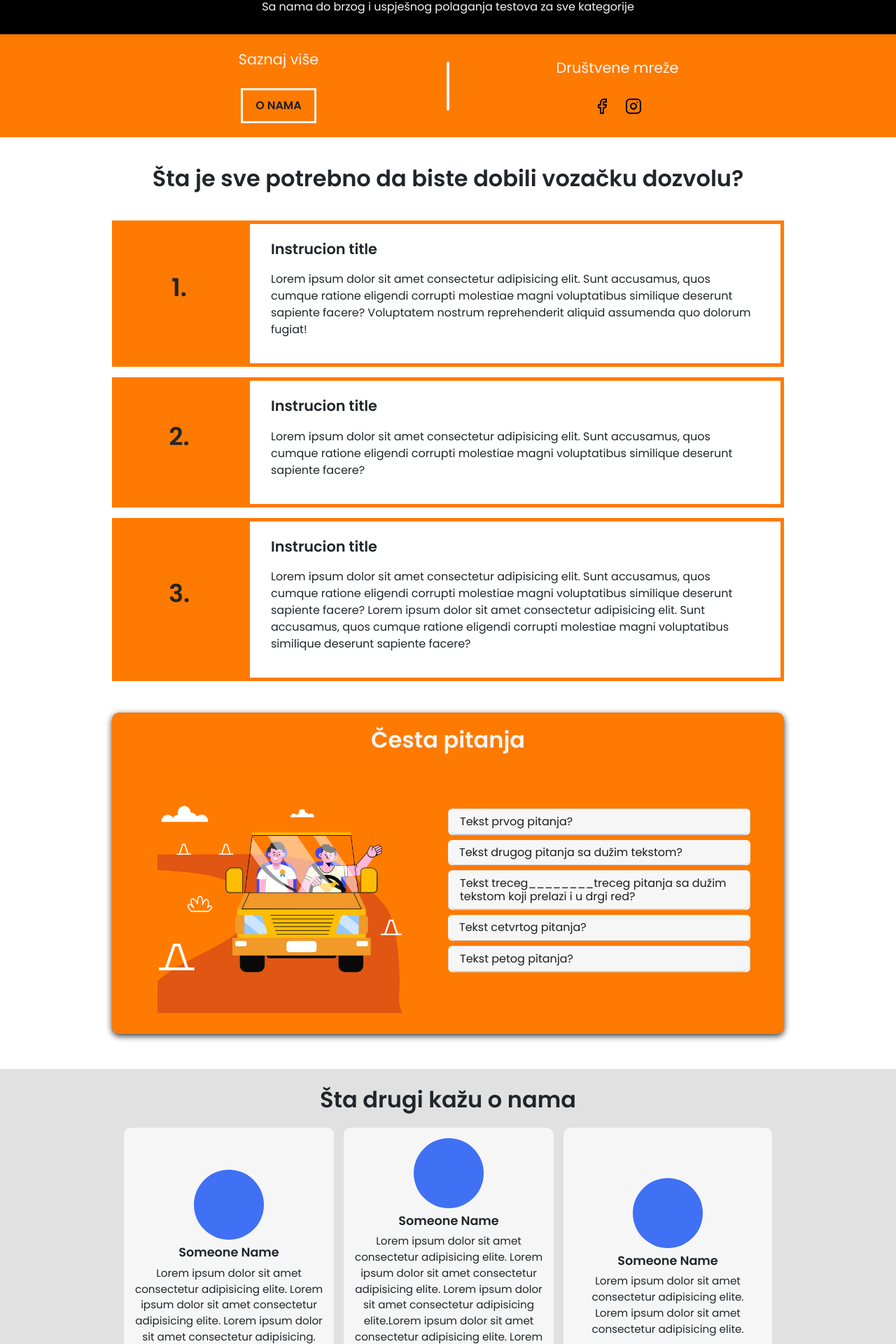
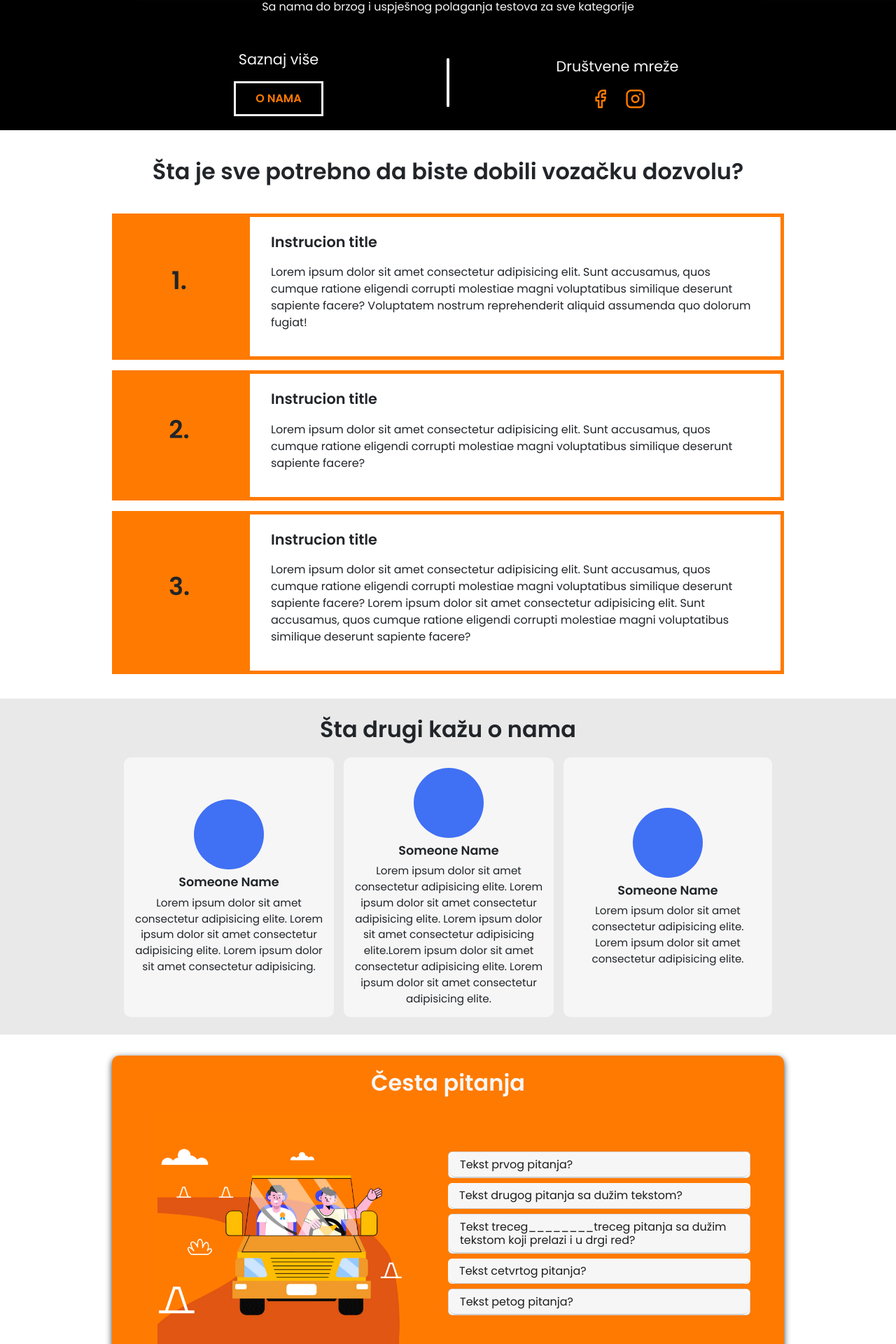
Before and after one commit to ediszatega/autoskolaas, an Angular app: page /pocetna in a window 1280 px wide. Shown: the part 756-2676 px from the top of the page at 70% size. Built offline with nearby package versions, Linux system fonts and the light colour scheme.

Commit message:
sidemenu update and homepage section reorder

```diff
--- a/src/app/components/common/navbar/navbar.component.html
+++ b/src/app/components/common/navbar/navbar.component.html
@@ -1,19 +1,56 @@
 <header>
-  <a class="logo" [routerLink]="['/pocetna']">Autoškola "A&S"</a>
+  <a class="logo" [routerLink]="['/pocetna']" (click)="navLinkClicked()"
+    >Autoškola "A&S"</a
+  >
 
   <ul class="navbar" [ngClass]="{ open: sideMenuOpened }">
-    <li><a [routerLink]="['o-nama']" routerLinkActive="active">O nama</a></li>
-    <li><a href="#">Novosti</a></li>
-    <li><a [routerLink]="['/testovi']" href="#">Testovi</a></li>
-    <li><a href="#">Pitanja</a></li>
-    <li><a href="#">Galerija</a></li>
-    <li><a href="#">Kontakt</a></li>
-    <li *ngIf="sideMenuOpened"><a href="#">Prijavi se</a></li>
-    <li *ngIf="sideMenuOpened"><a href="#">Registruj se</a></li>
+    <li>
+      <a
+        [routerLink]="['o-nama']"
+        routerLinkActive="active"
+        (click)="navLinkClicked()"
+        >O nama</a
+      >
+    </li>
+    <li>
+      <a href="#" routerLinkActive="active" (click)="navLinkClicked()"
+        >Novosti</a
+      >
+    </li>
+    <li>
+      <a
+        [routerLink]="['/testovi']"
+        href="#"
+        routerLinkActive="active"
+        (click)="navLinkClicked()"
+        >Testovi</a
+      >
+    </li>
+    <li>
+      <a href="#" routerLinkActive="active" (click)="navLinkClicked()"
+        >Pitanja</a
+      >
+    </li>
+    <li>
+      <a href="#" routerLinkActive="active" (click)="navLinkClicked()"
+        >Galerija</a
+      >
+    </li>
+    <li>
+      <a href="#" routerLinkActive="active" (click)="navLinkClicked()"
+        >Kontakt</a
+      >
+    </li>
+    <li *ngIf="sideMenuOpened && !closedSideMenu">
+      <a href="#" (click)="navLinkClicked()">Prijavi se</a>
+    </li>
+    <li *ngIf="sideMenuOpened && !closedSideMenu">
+      <a href="#" (click)="navLinkClicked()">Registruj se</a>
+    </li>
   </ul>
   <div class="main">
-    <a href="#" class="user account">Prijavi se</a>
-    <a href="#" class="account">Registruj se</a>
+    <a href="#" routerLinkActive="active" class="user account">Prijavi se</a>
+    <a href="#" routerLinkActive="active" class="account">Registruj se</a>
     <svg
       id="burger-menu"
       (click)="toggleSideMenu()"
--- a/src/app/components/common/navbar/navbar.component.ts
+++ b/src/app/components/common/navbar/navbar.component.ts
@@ -7,8 +7,15 @@ import { Component } from '@angular/core';
 })
 export class NavbarComponent {
   sideMenuOpened = false;
+  closedSideMenu = true;
 
   toggleSideMenu() {
     this.sideMenuOpened = !this.sideMenuOpened;
+    this.closedSideMenu = !this.closedSideMenu;
+  }
+
+  navLinkClicked() {
+    this.closedSideMenu = true;
+    this.sideMenuOpened = !this.sideMenuOpened;
   }
 }
--- a/src/app/components/home/home.component.css
+++ b/src/app/components/home/home.component.css
@@ -63,7 +63,7 @@
 }
 
 .about-us-section {
-  background-color: var(--main-color);
+  background-color: black;
   width: 100%;
   display: flex;
   justify-content: center;
@@ -95,15 +95,14 @@
 }
 
 .btn-o-nama {
-  margin-top: 10px;
   border: 3px solid var(--text-white);
   font-weight: 600;
-  padding: 10px 0px;
+  padding: 10px;
 }
 
 .btn-o-nama a {
   padding: 10px 18px;
-  color: var(--text-dark);
+  color: var(--main-color);
 }
 
 .horisontal-separator {
@@ -112,10 +111,6 @@
   height: 70px;
   border-radius: 5px;
   margin: 0 3rem;
-}
-
-.social-media-icons {
-  margin-top: 10px;
 }
 
 .social-media-icons a {
@@ -296,17 +291,17 @@
 
 .location-map-section {
   width: 100%;
+  height: 100%;
+}
+
+.location-map-img {
+  width: 100%;
   height: 65vh;
   background-image: url(../../../assets/autoskolaas_map_pin.jpg);
   background-position: center center;
   background-repeat: no-repeat;
   background-size: cover;
   margin-bottom: -6%;
-}
-
-.location-map-img {
-  width: 100%;
-  height: 100%;
 }
 
 /* SECONDARY CLASSES */
@@ -367,7 +362,7 @@
     text-align: center;
   }
 
-  .location-map-section {
+  .location-map-img {
     margin-bottom: -8%;
   }
 }
@@ -397,7 +392,7 @@
     margin-bottom: 15px;
   }
 
-  .location-map-section {
+  .location-map-img {
     margin-bottom: -11%;
   }
 }
@@ -438,7 +433,7 @@
     max-width: 400px;
   }
 
-  .location-map-section {
+  .location-map-img {
     margin-bottom: -14%;
   }
 }
--- a/src/app/components/home/home.component.html
+++ b/src/app/components/home/home.component.html
@@ -14,6 +14,7 @@
     </div>
   </div>
 
+  <!-- ABOUT US SECTION -->
   <div class="about-us-section">
     <div class="about-us-wrapper">
       <div class="about-us-more">
@@ -28,15 +29,15 @@
             href="https://www.facebook.com/profile.php?id=100083397306364"
             target="_blank"
             ><svg
-              width="25"
-              height="25"
+              width="30"
+              height="30"
               viewBox="0 0 25 25"
               fill="none"
               xmlns="http://www.w3.org/2000/svg"
             >
               <path
                 d="M18.9675 2.737H15.9675C14.6414 2.737 13.3697 3.26378 12.432 4.20147C11.4943 5.13915 10.9675 6.41092 10.9675 7.737V10.737H7.96753V14.737H10.9675V22.737H14.9675V14.737H17.9675L18.9675 10.737H14.9675V7.737C14.9675 7.47178 15.0729 7.21743 15.2604 7.02989C15.448 6.84236 15.7023 6.737 15.9675 6.737H18.9675V2.737Z"
-                stroke="black"
+                stroke="#ff7a00"
                 stroke-width="2"
                 stroke-linecap="round"
                 stroke-linejoin="round"
@@ -47,29 +48,29 @@
             href="https://instagram.com/auto_skola_ais?igshid=NTdlMDg3MTY"
             target="_blank"
             ><svg
-              width="25"
-              height="25"
+              width="30"
+              height="30"
               viewBox="0 0 25 25"
               fill="none"
               xmlns="http://www.w3.org/2000/svg"
             >
               <path
                 d="M17.9675 2.737H7.96753C5.20611 2.737 2.96753 4.97558 2.96753 7.737V17.737C2.96753 20.4984 5.20611 22.737 7.96753 22.737H17.9675C20.729 22.737 22.9675 20.4984 22.9675 17.737V7.737C22.9675 4.97558 20.729 2.737 17.9675 2.737Z"
-                stroke="black"
+                stroke="#ff7a00"
                 stroke-width="2"
                 stroke-linecap="round"
                 stroke-linejoin="round"
               />
               <path
                 d="M16.9675 12.107C17.0909 12.9392 16.9487 13.7892 16.5612 14.536C16.1737 15.2828 15.5606 15.8884 14.8091 16.2667C14.0576 16.6449 13.2059 16.7766 12.3753 16.6429C11.5446 16.5093 10.7772 16.1171 10.1823 15.5222C9.5874 14.9272 9.19521 14.1599 9.06155 13.3292C8.92788 12.4985 9.05955 11.6469 9.43781 10.8954C9.81607 10.1438 10.4217 9.53074 11.1685 9.14324C11.9153 8.75574 12.7652 8.61358 13.5975 8.737C14.4464 8.86288 15.2323 9.25846 15.8392 9.8653C16.446 10.4721 16.8416 11.2581 16.9675 12.107Z"
-                stroke="black"
+                stroke="#ff7a00"
                 stroke-width="2"
                 stroke-linecap="round"
                 stroke-linejoin="round"
               />
               <path
                 d="M18.4675 7.237H18.4775"
-                stroke="black"
+                stroke="#ff7a00"
                 stroke-width="2"
                 stroke-linecap="round"
                 stroke-linejoin="round"
@@ -81,6 +82,7 @@
     </div>
   </div>
 
+  <!-- PHASES SECTION -->
   <div class="phases-section">
     <div class="section-title">
       <p>Šta je sve potrebno da biste dobili vozačku dozvolu?</p>
@@ -132,6 +134,55 @@
     </div>
   </div>
 
+  <!-- REVIEWS SECTION -->
+  <div class="reviews-section">
+    <div class="reviews-wrapper">
+      <div class="section-title">
+        <p>Šta drugi kažu o nama</p>
+      </div>
+      <div class="review-cards">
+        <!-- CARD 1 -->
+        <div class="review-card">
+          <div class="review-image">
+            <!--<img src="images/img2.jpg" alt="" />-->
+          </div>
+          <p class="review-name">Someone Name</p>
+          <p class="review-text">
+            Lorem ipsum dolor sit amet consectetur adipisicing elite. Lorem
+            ipsum dolor sit amet consectetur adipisicing elite. Lorem ipsum
+            dolor sit amet consectetur adipisicing.
+          </p>
+        </div>
+        <!-- CARD 2 -->
+        <div class="review-card">
+          <div class="review-image">
+            <!--<img src="images/img2.jpg" alt="" />-->
+          </div>
+          <p class="review-name">Someone Name</p>
+          <p class="review-text">
+            Lorem ipsum dolor sit amet consectetur adipisicing elite. Lorem
+            ipsum dolor sit amet consectetur adipisicing elite. Lorem ipsum
+            dolor sit amet consectetur adipisicing elite.Lorem ipsum dolor sit
+            amet consectetur adipisicing elite. Lorem ipsum dolor sit amet
+            consectetur adipisicing elite.
+          </p>
+        </div>
+        <!-- CARD 3 -->
+        <div class="review-card">
+          <div class="review-image">
+            <!--<img src="images/img2.jpg" alt="" />-->
+          </div>
+          <p class="review-name">Someone Name</p>
+          <p class="review-text">
+            Lorem ipsum dolor sit amet consectetur adipisicing elite. Lorem
+            ipsum dolor sit amet consectetur adipisicing elite.
+          </p>
+        </div>
+      </div>
+    </div>
+  </div>
+
+  <!-- FAQ SECTION -->
   <div class="faq-section">
     <div class="section-title inverted">
       <p>Česta pitanja</p>
@@ -358,52 +409,11 @@
     </main>
   </div>
 
-  <div class="reviews-section">
-    <div class="reviews-wrapper">
-      <div class="section-title">
-        <p>Šta drugi kažu o nama</p>
-      </div>
-      <div class="review-cards">
-        <!-- CARD 1 -->
-        <div class="review-card">
-          <div class="review-image">
-            <!--<img src="images/img2.jpg" alt="" />-->
-          </div>
-          <p class="review-name">Someone Name</p>
-          <p class="review-text">
-            Lorem ipsum dolor sit amet consectetur adipisicing elite. Lorem
-            ipsum dolor sit amet consectetur adipisicing elite. Lorem ipsum
-            dolor sit amet consectetur adipisicing.
-          </p>
-        </div>
-        <!-- CARD 2 -->
-        <div class="review-card">
-          <div class="review-image">
-            <!--<img src="images/img2.jpg" alt="" />-->
-          </div>
-          <p class="review-name">Someone Name</p>
-          <p class="review-text">
-            Lorem ipsum dolor sit amet consectetur adipisicing elite. Lorem
-            ipsum dolor sit amet consectetur adipisicing elite. Lorem ipsum
-            dolor sit amet consectetur adipisicing elite.Lorem ipsum dolor sit
-            amet consectetur adipisicing elite. Lorem ipsum dolor sit amet
-            consectetur adipisicing elite.
-          </p>
-        </div>
-        <!-- CARD 3 -->
-        <div class="review-card">
-          <div class="review-image">
-            <!--<img src="images/img2.jpg" alt="" />-->
-          </div>
-          <p class="review-name">Someone Name</p>
-          <p class="review-text">
-            Lorem ipsum dolor sit amet consectetur adipisicing elite. Lorem
-            ipsum dolor sit amet consectetur adipisicing elite.
-          </p>
-        </div>
-      </div>
+  <!-- LOCATION SECTION -->
+  <div class="location-map-section">
+    <div class="section-title">
+      <p>Naše prostorije su na adresi M. Tita br. 21 (Partizanovo)</p>
     </div>
+    <div class="location-map-img"></div>
   </div>
-
-  <div class="location-map-section"></div>
 </div>
--- a/src/app/components/test-module/test-selection/test-selection.component.css
+++ b/src/app/components/test-module/test-selection/test-selection.component.css
@@ -43,7 +43,7 @@ button {
   padding: 10px 20px;
   font-size: 16px;
   background-color: var(--secondary-color);
-  color: #fff;
+  color: var(--text-dark);
   border: none;
   border-radius: 4px;
   cursor: pointer;
--- a/src/styles.css
+++ b/src/styles.css
@@ -16,5 +16,5 @@ html {
   --secondary-color: #ffe600;
   --text-dark: #1d1d1d;
   --text-white: #f6f6f6;
-  --gray: #e1e1e1;
+  --gray: #e9e9e9;
 }
```
